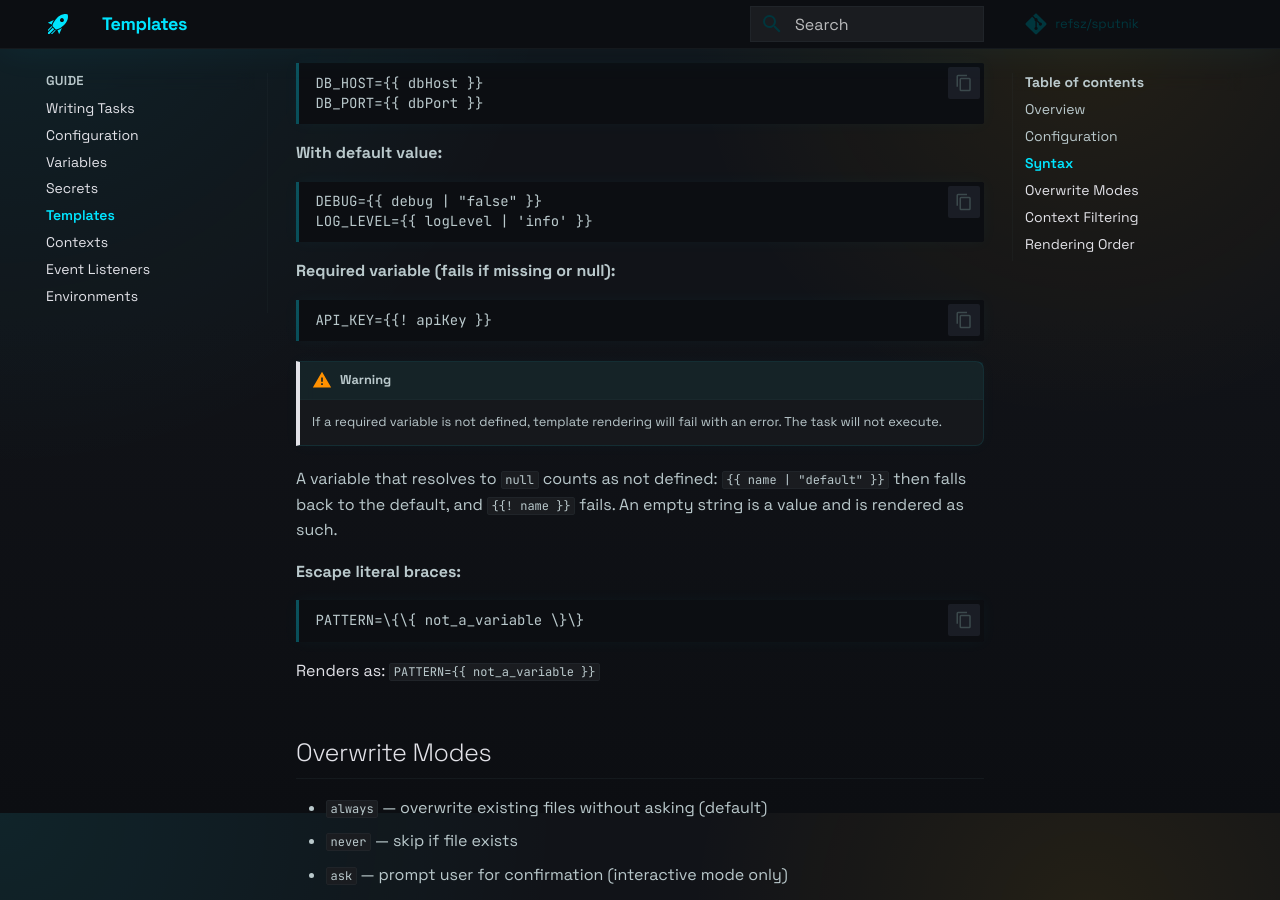
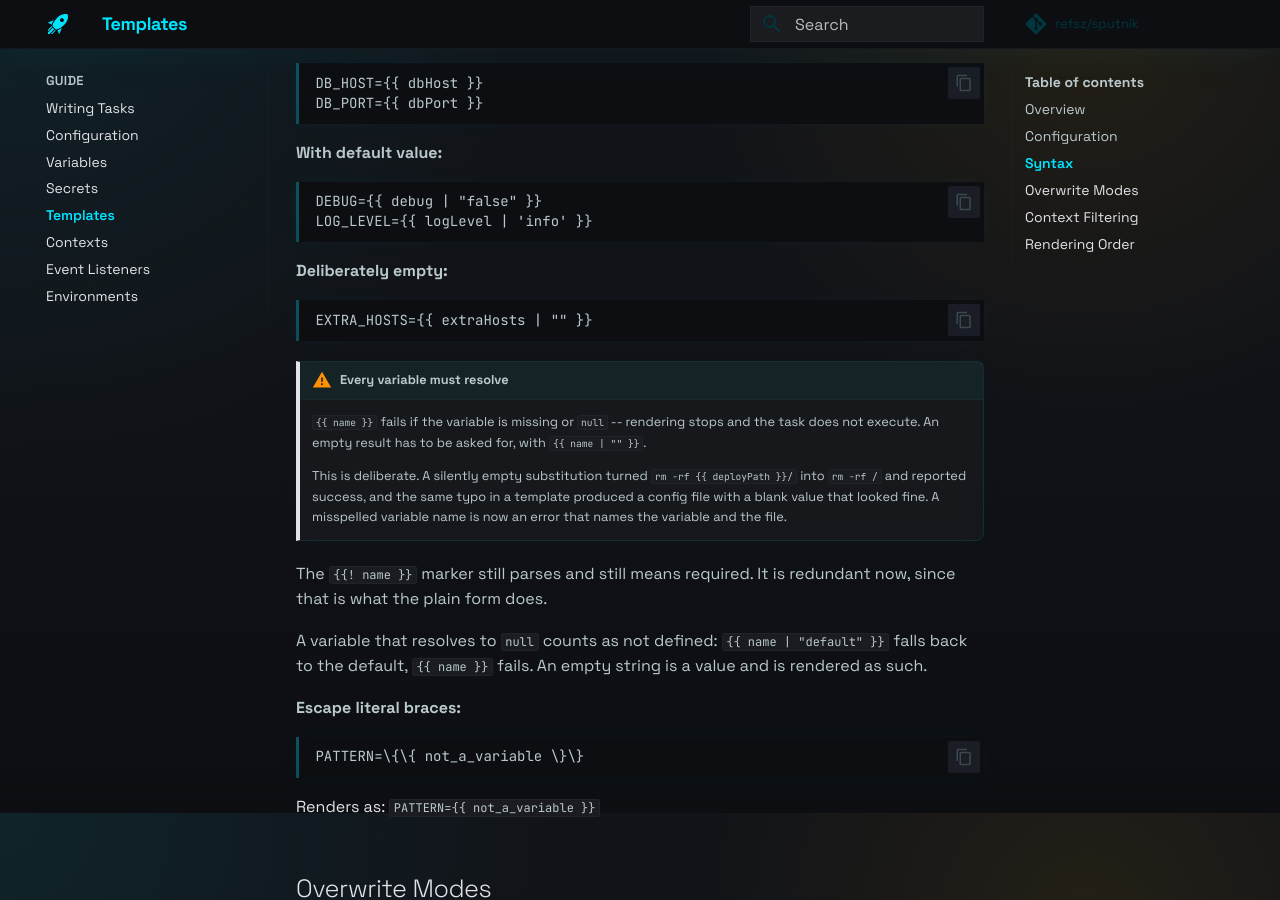
Before and after one commit to refsz/sputnik, an MkDocs documentation site: the page built from docs/templates.md, in a window 1280 px wide and 900 px high, scrolled down 987 px. Built offline with MkDocs 1.6.1 and Material for MkDocs 9.7.7, drawn with Linux system fonts in a browser that asks for light colours; comment, search, counter and statistics services are not loaded.

Commit message:
feat!: a variable without a default must resolve (#44)
`{{ name }}` was optional: a missing or misspelled variable substituted an empty
string and the run continued. Against the released 0.2.0 PHAR, both execution
paths:

    $ctx->shell('echo rm -rf {{ deployPath }}/');   > echo rm -rf ''/   -> rm -rf /
    $ctx->exec(['echo', 'rm', '-rf', '{{ deployPath }}/']);             -> rm -rf /
    exit 0, no warning

deployPath was never defined. A typo in a variable name produced a destructive
command that reported success, and the same typo in a template produced a config
file with a blank value that looked fine.

Now a variable must resolve unless the template says what to use instead:

    {{ name }}           required - throws MissingVariableException
    {{ name | "" }}      deliberately empty
    {{ name | "x" }}     default, unchanged
    {{! name }}          still accepted, now redundant

The rule lives in one place, Token::isRequired(): required unless it has a
default. Because the parser already distinguishes "no default" from "empty
default" by capture offset, `| ""` was a working opt-in before this change; it
just had nothing to opt out of.

The error names the escape hatch, so migrating does not mean looking up syntax:

    Missing required variable: deployPath (use {{ deployPath | "" }} if an empty
    value is intended)

BREAKING: templates and commands that relied on a missing variable rendering
empty must now say so with `| ""`. Five tests encoded the old behaviour and were
rewritten rather than deleted - each now pins the new rule and its explicit-empty
counterpart.

````diff
--- a/docs/templates.md
+++ b/docs/templates.md
@@ -39,17 +39,28 @@ DEBUG={{ debug | "false" }}
 LOG_LEVEL={{ logLevel | 'info' }}
 ```
 
-**Required variable (fails if missing or null):**
+**Deliberately empty:**
 ```
-API_KEY={{! apiKey }}
+EXTRA_HOSTS={{ extraHosts | "" }}
 ```
 
-!!! warning
-    If a required variable is not defined, template rendering will fail with an error. The task will not execute.
+!!! warning "Every variable must resolve"
+    `{{ name }}` fails if the variable is missing or `null` -- rendering stops
+    and the task does not execute. An empty result has to be asked for, with
+    `{{ name | "" }}`.
+
+    This is deliberate. A silently empty substitution turned
+    `rm -rf {{ deployPath }}/` into `rm -rf /` and reported success, and the same
+    typo in a template produced a config file with a blank value that looked
+    fine. A misspelled variable name is now an error that names the variable and
+    the file.
+
+The `{{! name }}` marker still parses and still means required. It is redundant
+now, since that is what the plain form does.
 
 A variable that resolves to `null` counts as not defined: `{{ name | "default" }}`
-then falls back to the default, and `{{! name }}` fails. An empty string is a
-value and is rendered as such.
+falls back to the default, `{{ name }}` fails. An empty string is a value and is
+rendered as such.
 
 **Escape literal braces:**
 ```
````
Also changed, not shown: docs/tasks.md (+11 -9 lines), 7 other files.
